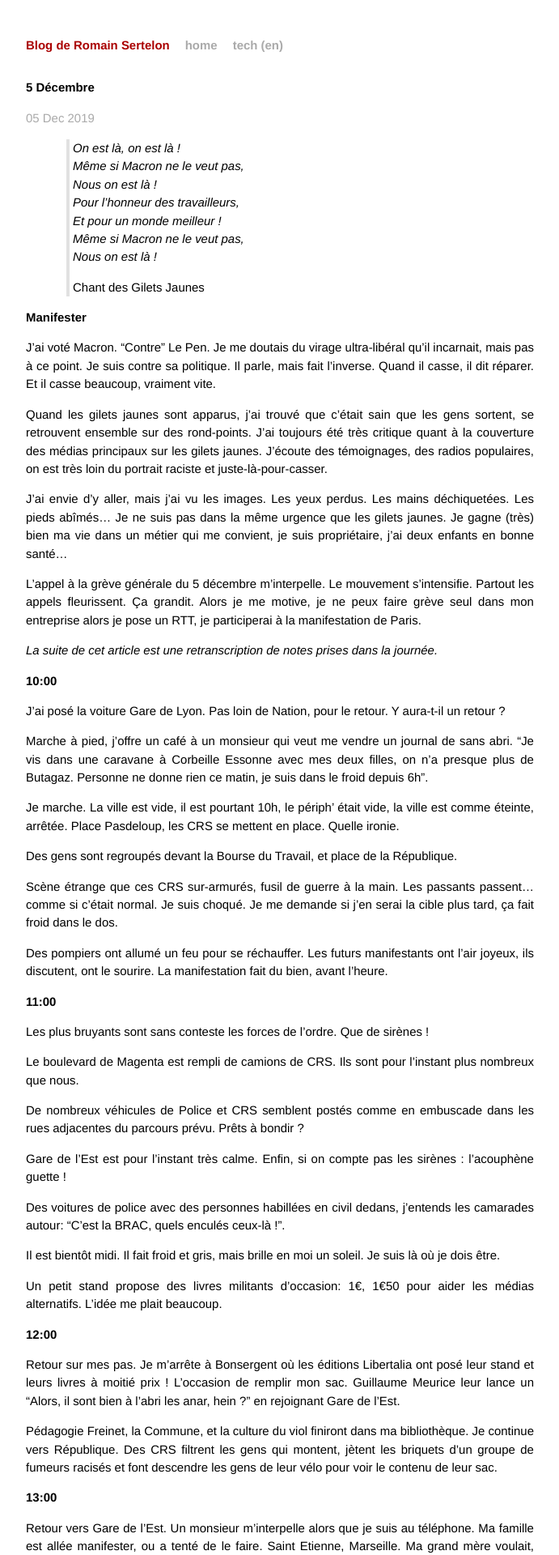
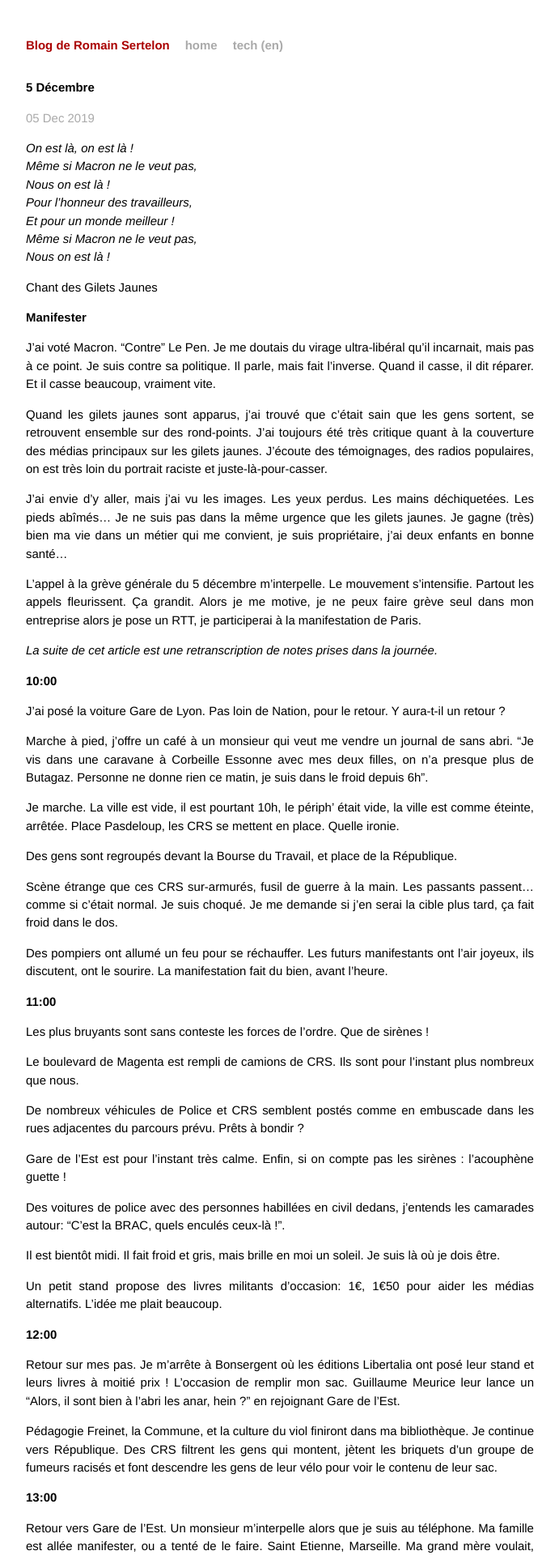
Before and after one commit to rsertelon/my-blog, a Jekyll site: the page built from _posts/2019-12-05-5-decembre.markdown, in a window 1280 px wide. Shown: the top 1920 px of the page at 81% size, without its empty margins (294-985 px from the left). Built offline with Jekyll 4.4.1, drawn with Linux system fonts in a browser that asks for light colours; Markdown is read by kramdown in place of the engine named in the settings.

Commit message:
Revert "Update Jekyll version"
This reverts commit 4ba04e377ab54a6beed0157fbcf60243eb376537.

```diff
--- a/_config-dev.yml
+++ b/_config-dev.yml
@@ -1,4 +1,5 @@
 name: Blog de Romain Sertelon
+markdown: redcarpet
 permalink: /:title.html
 encoding: UTF-8
 show_drafts: true
--- a/_config.yml
+++ b/_config.yml
@@ -1,4 +1,5 @@
 name: Blog de Romain Sertelon
+markdown: redcarpet
 permalink: /:title.html
 encoding: UTF-8
 baseurl: /
--- a/css/main.css
+++ b/css/main.css
@@ -158,10 +158,3 @@ a:visited { color: #a0a; }
 .post pre.terminal code {
   background-color: #333;
 }
-
-/* Custom CSS */
-.post blockquote {
-  margin-left: 50px;
-  border-left: 4px #e1e1e1 solid;
-  padding-left: 4px;
-}
```
Also changed, not shown: 1 other file.
